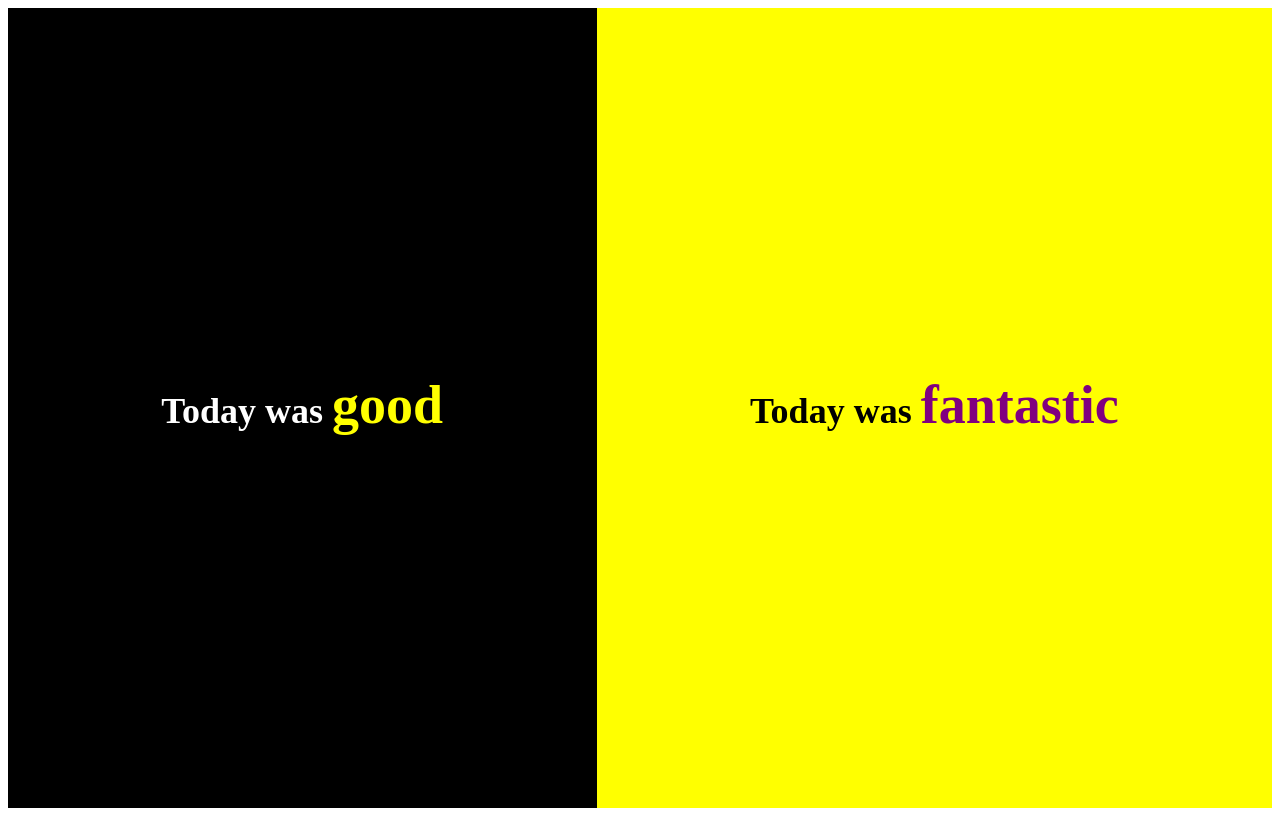
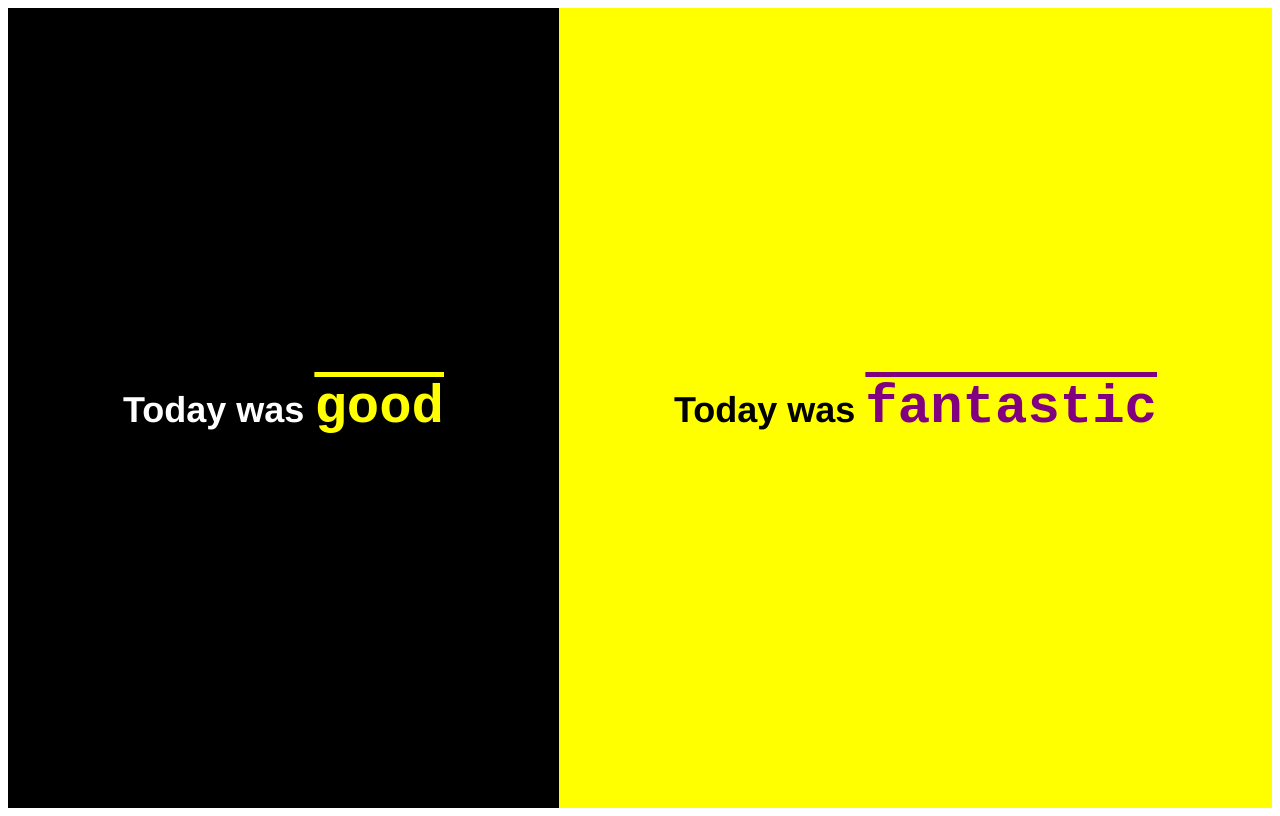
Before and after one commit to maghfoor-a/personal-website, a React (Create React App) app: page / in a window 1280 px wide. Built offline with nearby package versions, Linux system fonts and the light colour scheme.

Commit message:
added some text decoration

```diff
--- a/src/components/AppHeader.css
+++ b/src/components/AppHeader.css
@@ -9,12 +9,15 @@
     align-items: center;
     justify-content: center;
     font-size: 1.5em;
+    font-family: 'Franklin Gothic Medium', 'Arial Narrow', Arial, sans-serif;
 }
 
 .side .fancy {
-    font-family:"Lobster", cursive;
+    font-family:"Lobster", monospace;
     font-size: 1.5em;
     line-height: 0.8em;
+    font-weight: bolder;
+    text-decoration: overline;
 }
 
 #left-side {
```
